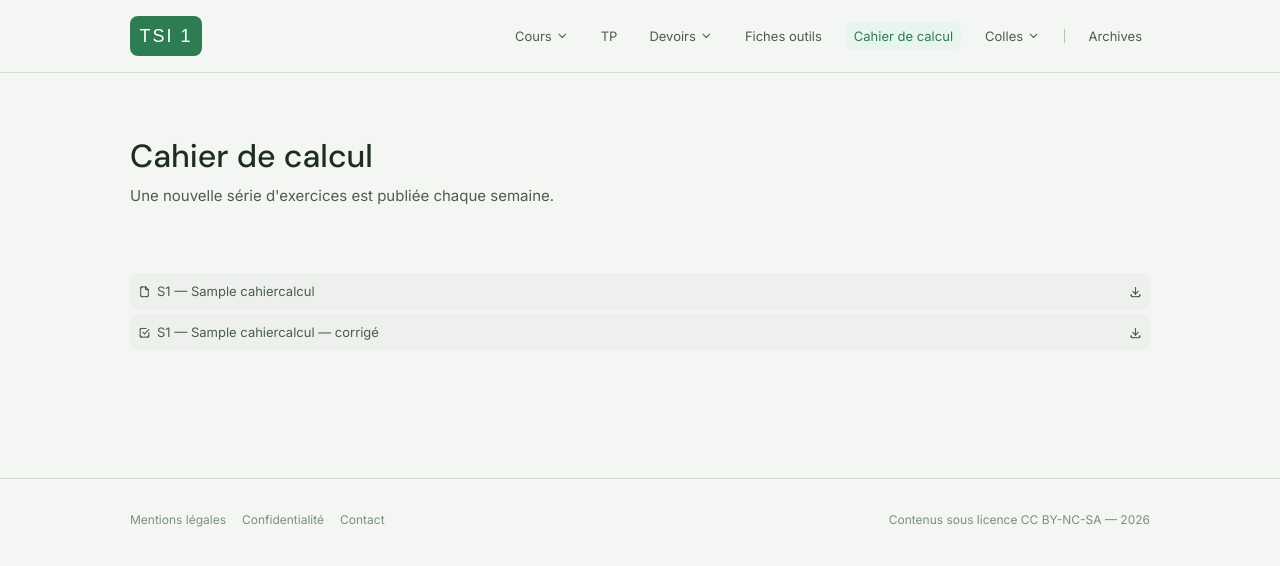
After one commit to eablonet/sitepro, a Django app: page /cahier-calcul/ in a window 1280 px wide. The commit adds this page. Shown: the top 566 px of the page. Run offline with Django 5.2, Linux system fonts and the light colour scheme; tables that the repository leaves empty hold one stand-in row (values such as "Sample post").

Commit message:
Ajout cachier de calcul à contenus

```diff
--- a/contenus/models.py
+++ b/contenus/models.py
@@ -319,3 +319,38 @@ class ProgrammeColle(models.Model):
 
     def __str__(self):
         return f"S{self.semaine} — {self.titre}"
+
+class CahierCalcul(models.Model):
+    semaine = models.PositiveIntegerField(
+        help_text="Numéro de la semaine (1, 2, 3…)"
+    )
+    titre = models.CharField(
+        max_length=200,
+        blank=True,
+        help_text="Facultatif. Ex : 'Dérivées et primitives'"
+    )
+    fichier_sujet = models.FileField(upload_to='calcul/sujets/')
+    fichier_corrige = models.FileField(
+        upload_to='calcul/corriges/',
+        blank=True,
+        null=True
+    )
+
+    annee_scolaire = models.ForeignKey(
+        AnneeScolaire,
+        on_delete=models.PROTECT,
+        related_name='cahiers_calcul',
+        default=annee_scolaire_courante
+    )
+    date_publication = models.DateTimeField(auto_now_add=True)
+    publie = models.BooleanField(default=True)
+
+    class Meta:
+        ordering = ['-semaine']
+        verbose_name = "Cahier de calcul"
+        verbose_name_plural = "Cahiers de calcul"
+
+    def __str__(self):
+        if self.titre:
+            return f"S{self.semaine} — {self.titre}"
+        return f"Semaine {self.semaine}"
--- a/contenus/urls.py
+++ b/contenus/urls.py
@@ -15,4 +15,5 @@ urlpatterns = [
     path('confidentialite/', views.confidentialite, name='confidentialite'),
     path('contact/', views.contact, name='contact'),
     path('colles/programmes/', views.liste_programmes_colles, name='liste_programmes_colles'),
+    path('cahier-calcul/', views.liste_cahiers_calcul, name='liste_cahiers_calcul'),
 ]
--- a/contenus/views.py
+++ b/contenus/views.py
@@ -1,5 +1,5 @@
 from django.shortcuts import render, get_object_or_404
-from .models import Theme, TP, Devoir, Cours, FicheOutil, AnneeScolaire, ProgrammeColle
+from .models import Theme, TP, Devoir, Cours, FicheOutil, AnneeScolaire, ProgrammeColle, CahierCalcul
 
 from django.core.mail import EmailMessage
 from django.contrib import messages
@@ -285,3 +285,14 @@ def liste_programmes_colles(request):
     return render(request, 'contenus/liste_programmes_colles.html', {
         'programmes': programmes,
     })
+
+
+
+def liste_cahiers_calcul(request):
+    cahiers = CahierCalcul.objects.filter(
+        publie=True,
+        annee_scolaire__est_courante=True
+    )
+    return render(request, 'contenus/liste_cahiers_calcul.html', {
+        'cahiers': cahiers,
+    })
--- /dev/null
+++ b/templates/contenus/liste_cahiers_calcul.html
@@ -0,0 +1,34 @@
+{% extends 'base.html' %}
+
+{% block title %}Cahier de calcul{% endblock %}
+{% block description %}Exercices de calcul hebdomadaires pour la classe de TSI1.{% endblock %}
+
+{% block content %}
+
+<h1 class="page-title">Cahier de calcul</h1>
+<p class="page-intro">Une nouvelle série d'exercices est publiée chaque semaine.</p>
+
+<div class="carte-doc__lies-liste">
+    {% for cahier in cahiers %}
+        <a href="{{ cahier.fichier_sujet.url }}" class="carte-doc__lie-item">
+            <span class="carte-doc__lie-item-label">
+                <i class="ti ti-file"></i>
+                {{ cahier }}
+            </span>
+            <i class="ti ti-download"></i>
+        </a>
+        {% if cahier.fichier_corrige %}
+            <a href="{{ cahier.fichier_corrige.url }}" class="carte-doc__lie-item">
+                <span class="carte-doc__lie-item-label">
+                    <i class="ti ti-checkbox"></i>
+                    {{ cahier }} — corrigé
+                </span>
+                <i class="ti ti-download"></i>
+            </a>
+        {% endif %}
+    {% empty %}
+        <p>Aucun cahier de calcul publié pour le moment.</p>
+    {% endfor %}
+</div>
+
+{% endblock %}
--- a/templates/partials/header.html
+++ b/templates/partials/header.html
@@ -36,7 +36,13 @@
           {% endfor %}
         </div>
       </div>
-      <a href="{% url 'contenus:liste_fiches_outils' %}" class="site-nav__link{% if request.resolver_match.url_name == 'liste_fiches_outils' %} site-nav__link--active{% endif %}">Fiches outils</a>
+      <a href="{% url 'contenus:liste_fiches_outils' %}" class="site-nav__link{% if request.resolver_match.url_name == 'liste_fiches_outils' %} site-nav__link--active{% endif %}">
+        Fiches outils
+      </a>
+
+      <a href="{% url 'contenus:liste_cahiers_calcul' %}" class="site-nav__link{% if request.resolver_match.url_name == 'liste_cahiers_calcul' %} site-nav__link--active{% endif %}">
+        Cahier de calcul
+      </a>
 
       <div class="nav-item nav-item--dropdown">
           <a href="{% url 'contenus:liste_programmes_colles' %}"
@@ -55,6 +61,7 @@
               </a>
           </div>
       </div>
+
 
       <span class="site-nav__divider"></span>
 
@@ -97,6 +104,8 @@
 
     <a href="{% url 'contenus:liste_fiches_outils' %}" class="mobile-nav__link">Fiches outils <i class="ti ti-chevron-right"></i></a>
 
+    <a href="{% url 'contenus:liste_cahiers_calcul' %}" class="mobile-nav__link">Cahier de calcul <i class="ti ti-chevron-right"></i></a>
+
     <div class="mobile-nav__accordion">
         <button type="button" class="mobile-nav__accordion-trigger" aria-expanded="false" aria-controls="mobile-colles-panel">
             Colles
```
Also changed, not shown: contenus/admin.py (+9 -1 lines), contenus/migrations/0008_cahiercalcul.py (added), 1 other file.
